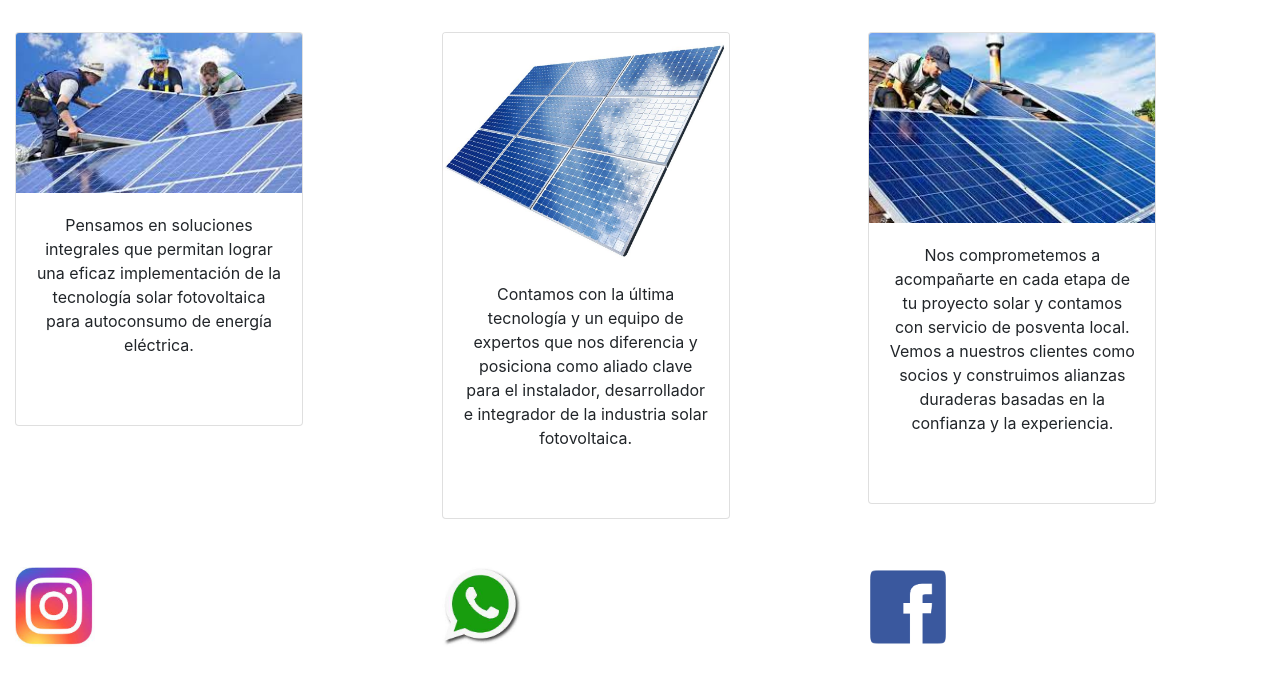
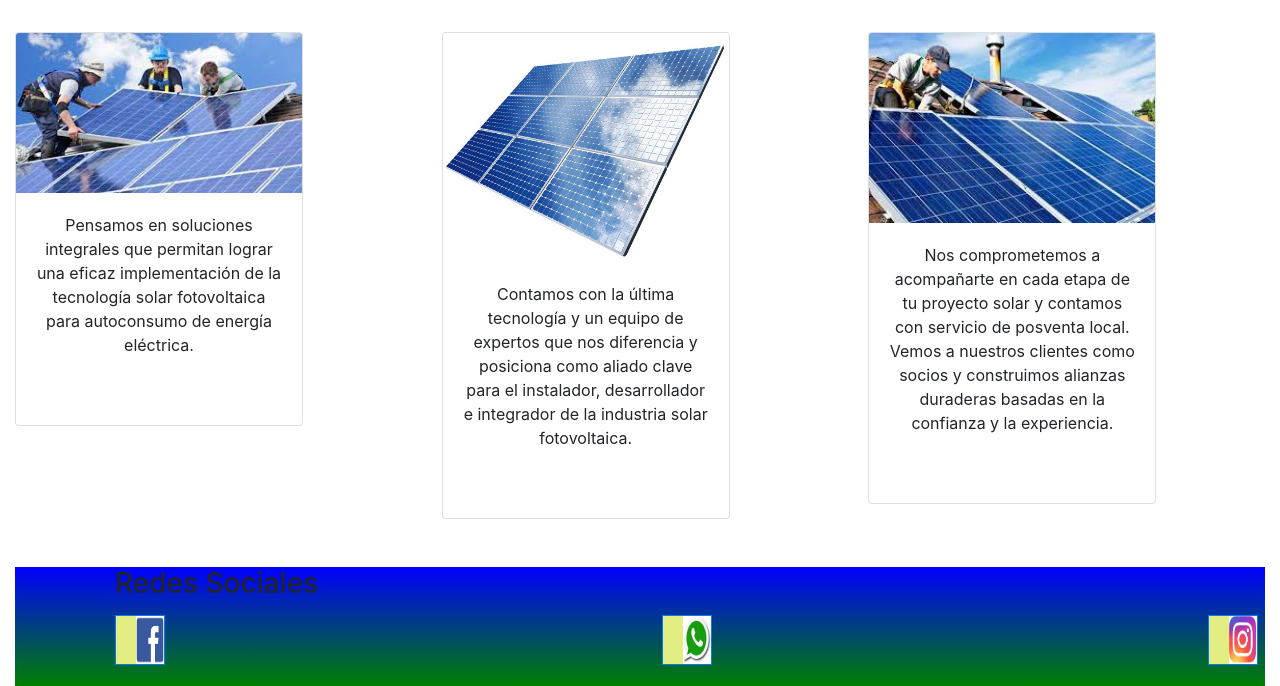
Before and after one commit to DeboEliza/Entrega-de-SASS-II-SEO, a website: page views/productos.html in a window 1280 px wide. Shown: the part 871-1557 px from the top of the page. Before the commit the page ends 1518 px from the top, so only its background shows below. Drawn offline with nearby package versions, Linux system fonts and the light colour scheme.

Commit message:
aprendiendo sass

```diff
--- a/views/productos.html
+++ b/views/productos.html
@@ -5,11 +5,10 @@
     <meta http-equiv="X-UA-Compatible" content="IE=edge">
     <meta name="viewport" content="width=device-width, initial-scale=1.0">
     <title>PRODUCTOS</title>
-    <link rel="stylesheet" href="../css/productos.css">
     <link rel="stylesheet" href="https://cdn.jsdelivr.net/npm/bootstrap@4.6.1/dist/css/bootstrap.min.css" integrity="sha384-zCbKRCUGaJDkqS1kPbPd7TveP5iyJE0EjAuZQTgFLD2ylzuqKfdKlfG/eSrtxUkn" crossorigin="anonymous">
     <meta name="KEYWORDS" content="paneles,ahorro,sol,gastos,colocacion,techo,colocacion,istalacion,paneles solares">
     <meta name="Descripcion" content="Empresa oficial tesla, dedicada a la instalacion y venta de insumos de paneles solares">
-
+    <link rel="stylesheet" href="../css/estilouno.css">
   </head>
 
   <body class="color">
@@ -132,18 +131,18 @@
               </div>
            </div>
    <!--footer-->
-       <div class="row">
-              <div class="col-lg-4  col-ms-12">
-                <a href="https://www.instagram.com/?hl=es-la"  rel="instagram" target="blank"> <img src="../assets/img/insta.jfif" width="80" height="80" alt="logo intagram" class="redes"> </a>
-              </div>
-            <div class="col-lg-4  col-ms-12">
-                <a href="https://www.whatsapp.com/"  rel="whatsapp" target="blank"> <img src="../assets/img/whatsapp.jfif" width="80" height="80"alt="logo whatsapp" class="redes"> </a>
-            </div>
-            <div class="col-lg-4  col-ms-12">
-               <a href="https://www.facebook.com/"  rel="face" target="blank"><img src="../assets/img/facebook.png" width="80" height="80" alt="facebook" class="redes"> </a>
-            </div>
-       </div>
-
+  <footer>
+        <h3>Redes Sociales</h3>
+     <div>
+            <a href="https://www.instagram.com/?hl=es-la"  rel="instagram" target="blank"> <img src="../assets/img/insta.jfif" alt="logo intagram" > </a>
+            <a href="https://www.whatsapp.com/"  rel="whatsapp" target="blank"> <img src="../assets/img/whatsapp.jfif" alt="logo whatsapp"> </a>
+            <a href="https://www.facebook.com/"  rel="face" target="blank"><img src="../assets/img/facebook.png" alt="facebook"> </a>
+        </div>
+         <div>
+            <a href="views/contacto.html"></a>
+        </div>
+    </div>
+    </footer>
           <script src="https://cdn.jsdelivr.net/npm/jquery@3.5.1/dist/jquery.slim.min.js" integrity="sha384-DfXdz2htPH0lsSSs5nCTpuj/zy4C+OGpamoFVy38MVBnE+IbbVYUew+OrCXaRkfj" crossorigin="anonymous"></script>
          <script src="https://cdn.jsdelivr.net/npm/bootstrap@4.6.1/dist/js/bootstrap.bundle.min.js" integrity="sha384-fQybjgWLrvvRgtW6bFlB7jaZrFsaBXjsOMm/tB9LTS58ONXgqbR9W8oWht/amnpF" crossorigin="anonymous"></script>
   </body>
```
Also changed, not shown: scss/nosotros.scss (deleted, +0 -15 lines), views/contacto.html (+1 -2 lines), views/nosotros.html (+1 -1 lines), views/nuestrosClientes.html (+1 -1 lines), css/clientes.css (deleted), css/contacto.css (deleted), css/nosotros.css (deleted), css/productos.css (deleted).
